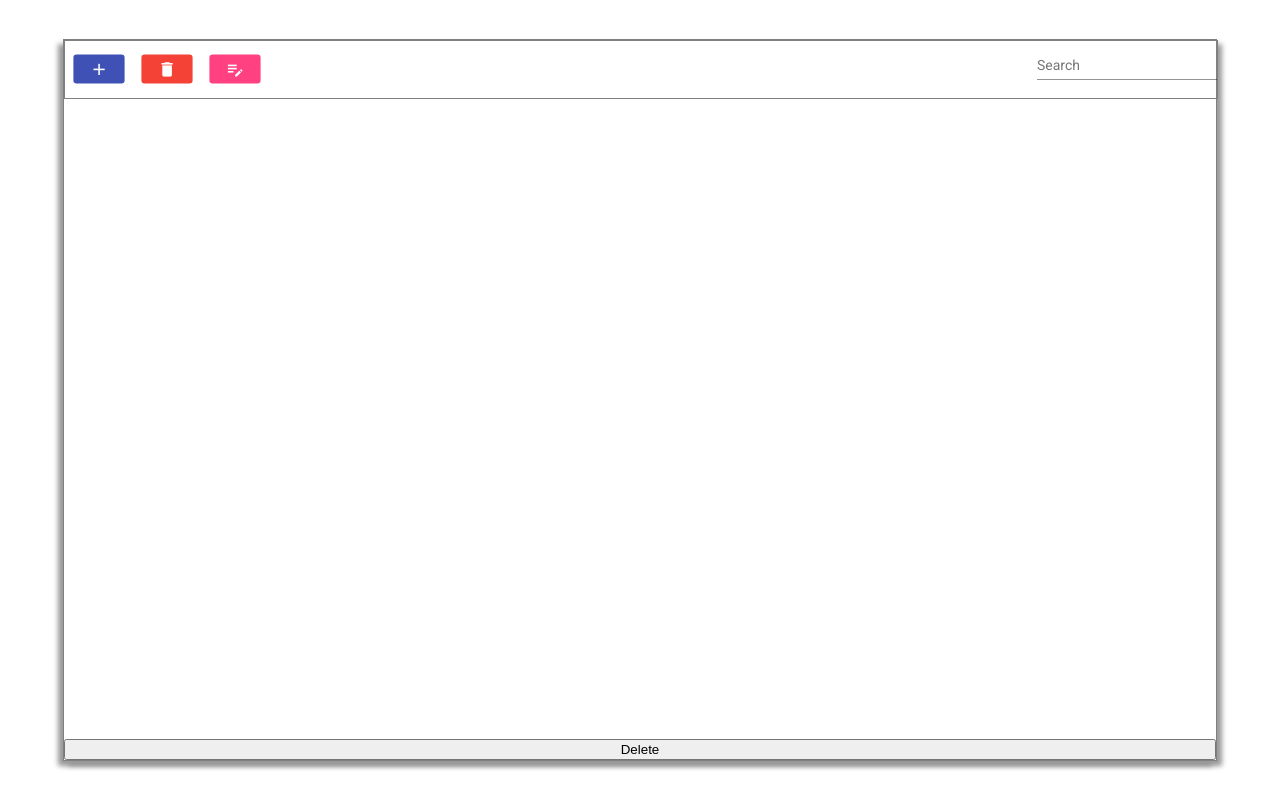
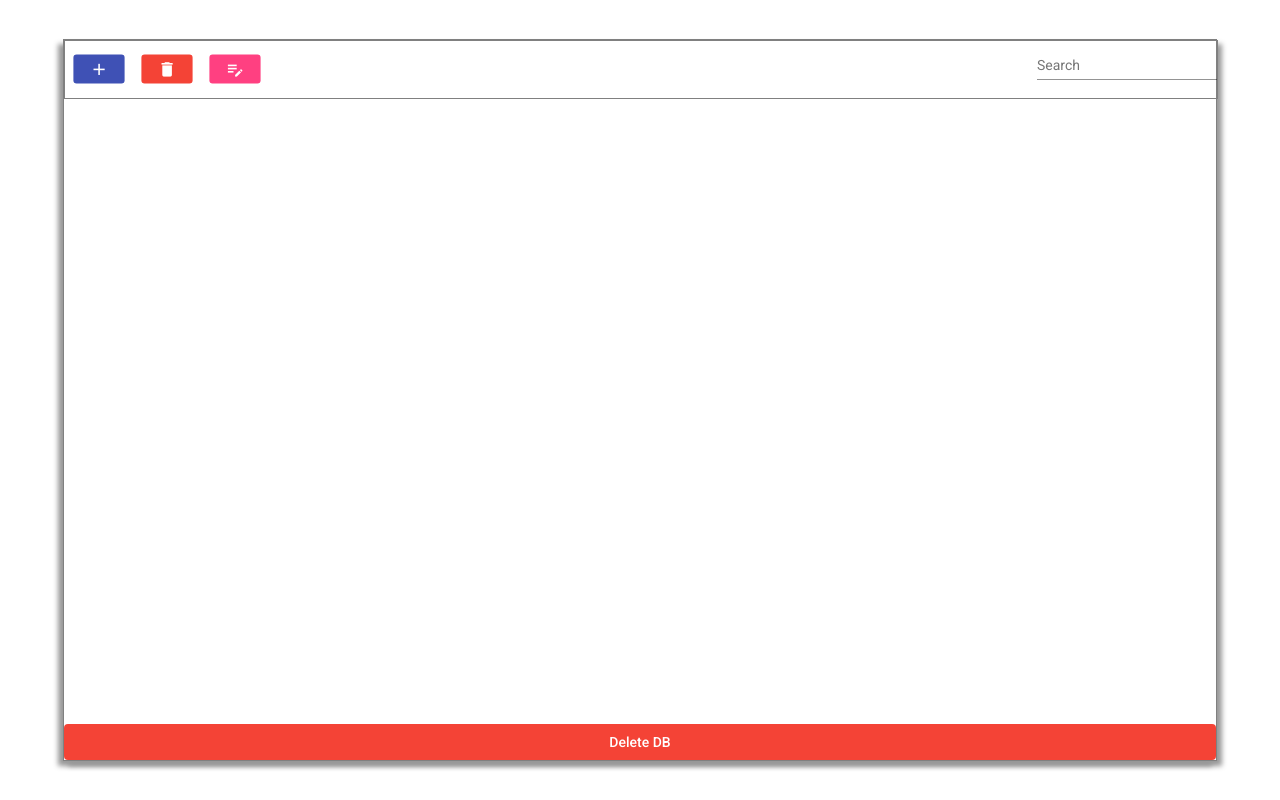
Before and after one commit to baidiho/noteAPP, an Angular app: page / in a window 1280 px wide. Built offline with nearby package versions, Linux system fonts and the light colour scheme.

Commit message:
Add color to delete DB button

```diff
--- a/src/app/app.component.html
+++ b/src/app/app.component.html
@@ -17,4 +17,4 @@
   (modalWindowEmiter)="service.modalWindowAction($event)"
 ></app-modal>
 
-<button (click)="deleteDB()">Delete</button>
+<button mat-flat-button color="warn" (click)="deleteDB()">Delete DB</button>
```
